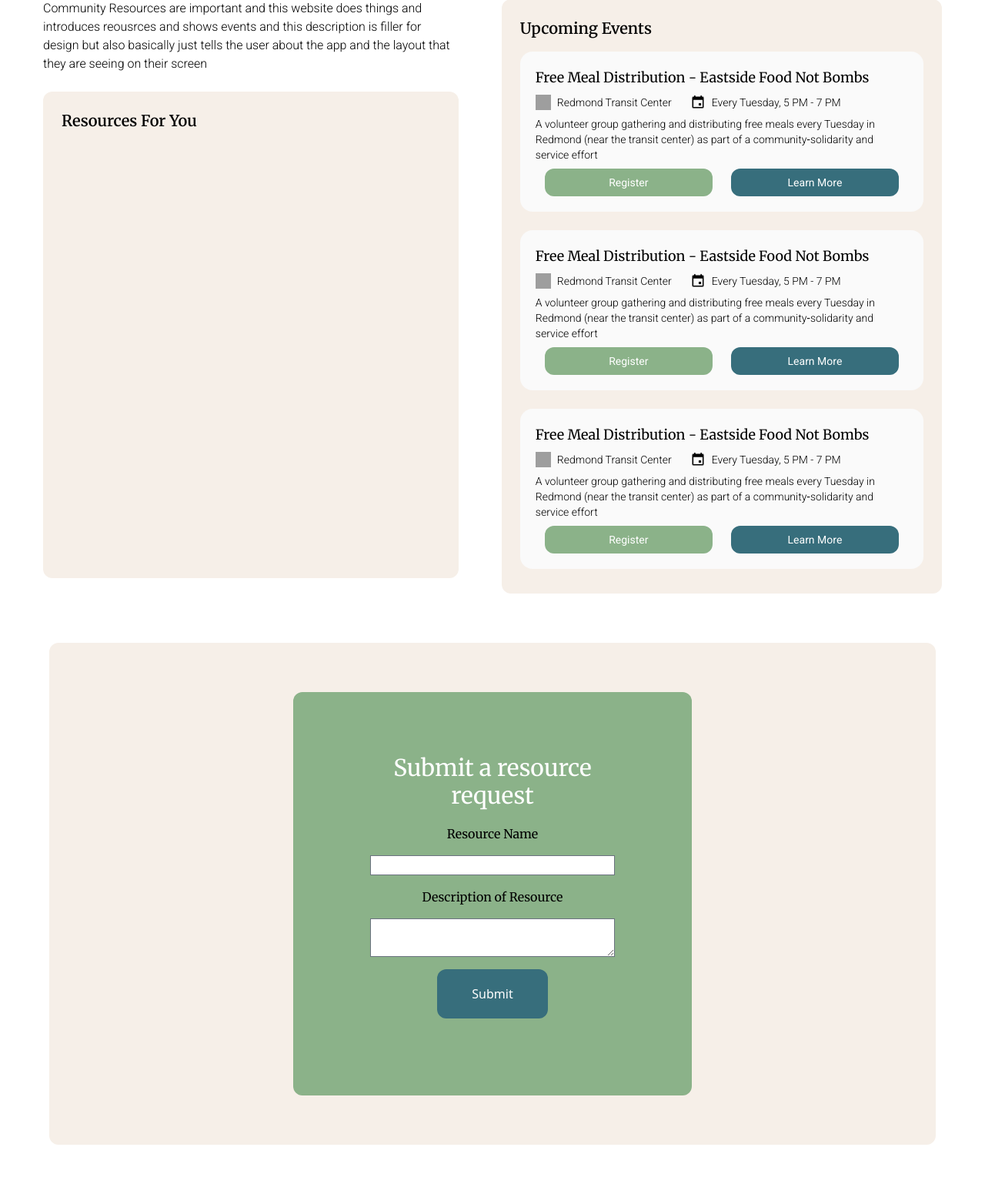
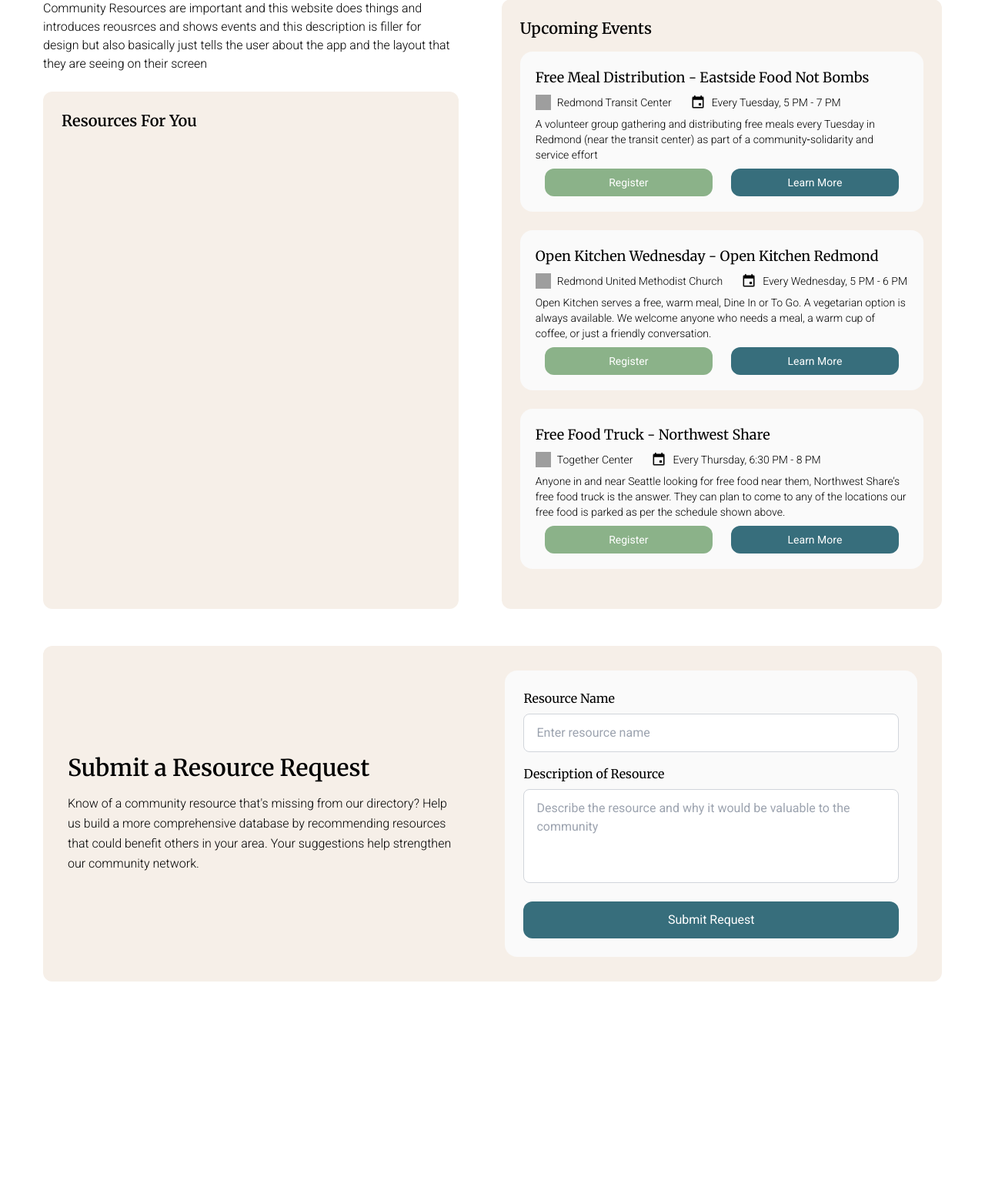
Before and after one commit to emilydma08/community-resource-hub, a Flask app: page /dashboard in a window 1280 px wide. Shown: the part 165-1716 px from the top of the page at 77% size. After the commit the page ends 1440 px from the top, so only its background shows below. Run offline with Flask 3, Linux system fonts and the light colour scheme; some libraries are stand-ins or nearby versions; grey boxes are pictures that could not be loaded.

Commit message:
dashboard styling

```diff
--- a/static/dashboard.js
+++ b/static/dashboard.js
@@ -55,18 +55,17 @@ document.addEventListener('DOMContentLoaded', () => {
     container.innerHTML = '';
     filtered_tags.sort(() => Math.random() - 0.5).slice(0, 5).forEach(resource => {
         const card = document.createElement('div');
-        card.className = "flex flex-none flex-col h-[65vh] bg-white rounded-2xl w-[45%] rounded-lg cursor-pointer hover:shadow-lg transition";
+        card.className = "flex flex-none flex-col h-[70vh] bg-white rounded-2xl w-[45%] rounded-lg cursor-pointer hover:shadow-lg transition";
         card.dataset.url = `/resource/${resource.id}`;
         card.innerHTML =  `
-        <img src="/static/images/perrigo.jpg" class="object-cover rounded-t-2xl w-full h-[60%] mb-3">
+        <img src="/static/images/perrigo.jpg" class="object-cover rounded-t-2xl w-full h-[55%] mb-3">
         <div class="flex flex-col px-4">
             <div class="flex flex-row items-center gap-4 mb-2">
                 <h2 class="heading-font font-base">${resource.name}</h2>
-                <span class="text-sm text-green-600">Open Now</span>
             </div>
             <p class="body-font font-sm font-light">${resource.description}</p>
             <div class="mt-3 flex flex-row gap-2">
-                ${resource.tags.slice(0,3).map(tag => `
+                ${resource.tags.slice(0,2).map(tag => `
                     <div class="bg-gray-200 text-gray-800 text-xs px-2 py-1 rounded-full flex flex-row items-center gap-2">
                         <img src="/static/images/tag.png" alt="Tag Icon" class="w-auto h-3">
                         ${tag}
--- a/templates/user-dashboard.html
+++ b/templates/user-dashboard.html
@@ -21,7 +21,7 @@
         <div class="flex flex-row justify-between gap-6">
             <div class="w-1/2 pr-8 flex flex-col gap-6">
                 <p class="body-font font-sm font-light">Community Resources are important and this website does things and introduces reousrces and shows events and this description is filler for design but also basically just tells the user about the app and the layout that they are seeing on their screen</p>
-                <div class="bg-[var(--beige)] h-[79vh] p-6 rounded-xl flex flex-col gap-4">
+                <div class="bg-[var(--beige)] h-[84vh] p-6 rounded-xl flex flex-col gap-4">
                     <h2 class="heading-font text-xl font-semibold">Resources For You</h2>
                     <div id = "resources-container" class="flex flex-row overflow-x-auto gap-6">
                     </div>
@@ -48,36 +48,36 @@
                     </div>
                 </div>
                 <div class='bg-[var(--white)] p-5 rounded-2xl w-full flex flex-col gap-2 mb-6'>
-                    <h3 class="heading-font text-lg font-normal">Free Meal Distribution - <span>Eastside Food Not Bombs</span></h3>
+                    <h3 class="heading-font text-lg font-normal">Open Kitchen Wednesday - <span>Open Kitchen Redmond</span></h3>
                     <div class="flex flex-row">
                         <div class="flex flex-row">
                             <img src="{{ url_for('static', filename='images/location.png') }}" alt="location icon" class="w-5 h-auto">
-                            <span class="body-font font-light text-sm ml-2">Redmond Transit Center</span>
+                            <span class="body-font font-light text-sm ml-2">Redmond United Methodist Church</span>
                         </div>
                         <div class="flex flex-row ml-6">
                             <img src="{{ url_for('static', filename='images/calendar.png') }}" alt="calendar icon" class="w-5 h-auto">
-                            <span class="body-font font-light text-sm ml-2">Every Tuesday, 5 PM - 7 PM</span>
+                            <span class="body-font font-light text-sm ml-2">Every Wednesday, 5 PM - 6 PM</span>
                         </div>
                     </div>
-                    <p class="body-font font-light text-sm">A volunteer group gathering and distributing free meals every Tuesday in Redmond (near the transit center) as part of a community‑solidarity and service effort</p>
+                    <p class="body-font font-light text-sm">Open Kitchen serves a free, warm meal, Dine In or To Go. A vegetarian option is always available. We welcome anyone who needs a meal, a warm cup of coffee, or just a friendly conversation.</p>
                     <div class="flex flex-row justify-around align-center">
                         <div class="bg-[var(--green)] w-[45%] py-2 body-font text-sm font-normal text-white flex align-center justify-center rounded-xl">Register</div>
                         <div class="bg-[var(--blue)] w-[45%] py-2 body-font text-sm font-normal text-white flex align-center justify-center rounded-xl">Learn More</div>
                     </div>
                 </div>
                 <div class='bg-[var(--white)] p-5 rounded-2xl w-full flex flex-col gap-2 mb-6'>
-                    <h3 class="heading-font text-lg font-normal">Free Meal Distribution - <span>Eastside Food Not Bombs</span></h3>
+                    <h3 class="heading-font text-lg font-normal">Free Food Truck - <span>Northwest Share</span></h3>
                     <div class="flex flex-row">
                         <div class="flex flex-row">
                             <img src="{{ url_for('static', filename='images/location.png') }}" alt="location icon" class="w-5 h-auto">
-                            <span class="body-font font-light text-sm ml-2">Redmond Transit Center</span>
+                            <span class="body-font font-light text-sm ml-2">Together Center</span>
                         </div>
                         <div class="flex flex-row ml-6">
                             <img src="{{ url_for('static', filename='images/calendar.png') }}" alt="calendar icon" class="w-5 h-auto">
-                            <span class="body-font font-light text-sm ml-2">Every Tuesday, 5 PM - 7 PM</span>
+                            <span class="body-font font-light text-sm ml-2">Every Thursday, 6:30 PM - 8 PM</span>
                         </div>
                     </div>
-                    <p class="body-font font-light text-sm">A volunteer group gathering and distributing free meals every Tuesday in Redmond (near the transit center) as part of a community‑solidarity and service effort</p>
+                    <p class="body-font font-light text-sm">Anyone in and near Seattle looking for free food near them, Northwest Share’s free food truck is the answer. They can plan to come to any of the locations our free food is parked as per the schedule shown above.</p>
                     <div class="flex flex-row justify-around align-center">
                         <div class="bg-[var(--green)] w-[45%] py-2 body-font text-sm font-normal text-white flex align-center justify-center rounded-xl">Register</div>
                         <div class="bg-[var(--blue)] w-[45%] py-2 body-font text-sm font-normal text-white flex align-center justify-center rounded-xl">Learn More</div>
@@ -86,20 +86,53 @@
             </div>
         </div>
     </div>
-    <div class = 'flex flex-col m-16 bg-[var(--beige)] rounded-xl max-w-screen'>
-    <div class = 'flex  flex-col self-center m-16 rounded-xl p-20 bg-[var(--green)] w-[45%]'>
-        <h2 class = 'text-center heading-font text-3xl text-white'> Submit a resource request</h2>
-        <form id ='rec'>
-            <div class = 'flex flex-col gap-4 m-5'>
-                <label for = 'name' class = 'text-center heading-font'>Resource Name</label>
-                <input id = 'name' class = 'border border-gray-500 rounded-x' required>
-                <label for = 'description' class = 'text-center heading-font'>Description of Resource</label>
-                <textarea id = 'description' class = 'border border-gray-500 rounded-xs'></textarea>
-                <button type = 'button' id = 'sub' class = 'text-white bg-[var(--blue)] w-[45%] rounded-xl p-5 self-center'>Submit</button>
+
+    <div class="px-14 py-12 max-w-screen mx-auto">
+        <div class="bg-[var(--beige)] rounded-xl p-8 flex flex-row gap-8">
+            <div class="w-1/2 flex flex-col justify-center pr-8">
+                <h2 class="heading-font text-3xl font-semibold mb-4">Submit a Resource Request</h2>
+                <p class="body-font text-base font-light leading-relaxed">
+                    Know of a community resource that's missing from our directory? Help us build a more comprehensive database by recommending resources that could benefit others in your area. Your suggestions help strengthen our community network.
+                </p>
             </div>
-        </form>
+
+            <div class="w-1/2">
+                <div class="bg-[var(--white)] p-6 rounded-2xl">
+                    <form id="rec" class="flex flex-col gap-4">
+                        <div class="flex flex-col gap-2">
+                            <label for="name" class="heading-font text-base font-normal">Resource Name</label>
+                            <input
+                                id="name"
+                                type="text"
+                                class="body-font border border-gray-300 rounded-lg px-4 py-3 focus:outline-none focus:border-[var(--green)] transition"
+                                placeholder="Enter resource name"
+                                required
+                            >
+                        </div>
+
+                        <div class="flex flex-col gap-2">
+                            <label for="description" class="heading-font text-base font-normal">Description of Resource</label>
+                            <textarea
+                                id="description"
+                                rows="4"
+                                class="body-font border border-gray-300 rounded-lg px-4 py-3 focus:outline-none focus:border-[var(--green)] transition resize-none"
+                                placeholder="Describe the resource and why it would be valuable to the community"
+                                required
+                            ></textarea>
+                        </div>
+
+                        <button
+                            type="button"
+                            id="sub"
+                            class="bg-[var(--blue)] text-white body-font text-base font-normal py-3 px-6 rounded-xl hover:opacity-90 transition mt-2"
+                        >
+                            Submit Request
+                        </button>
+                    </form>
+                </div>
+            </div>
+        </div>
     </div>
-</div>
   <script src="{{ url_for('static', filename='js/sitewide.js') }}"></script>
 </body>
 <script type = 'module'>
```
